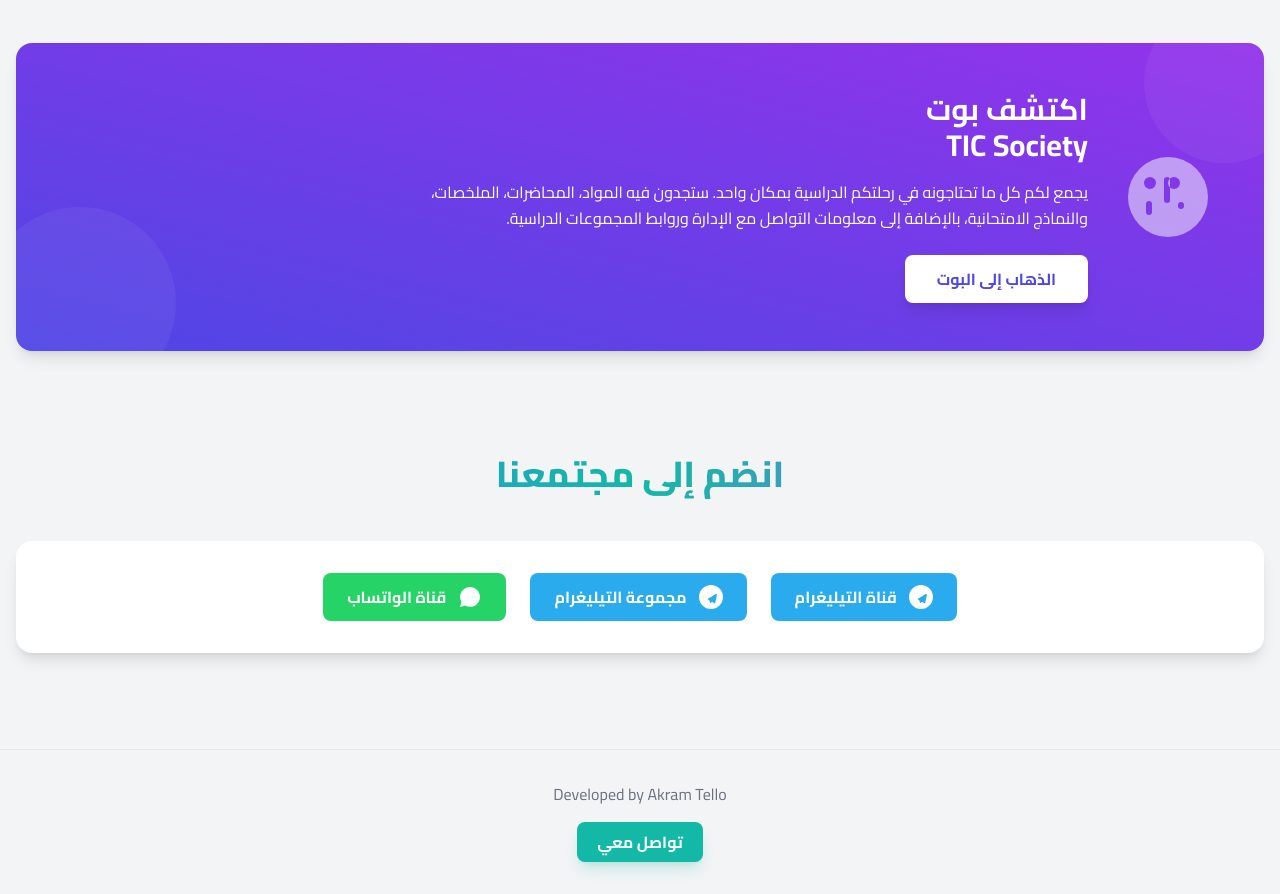
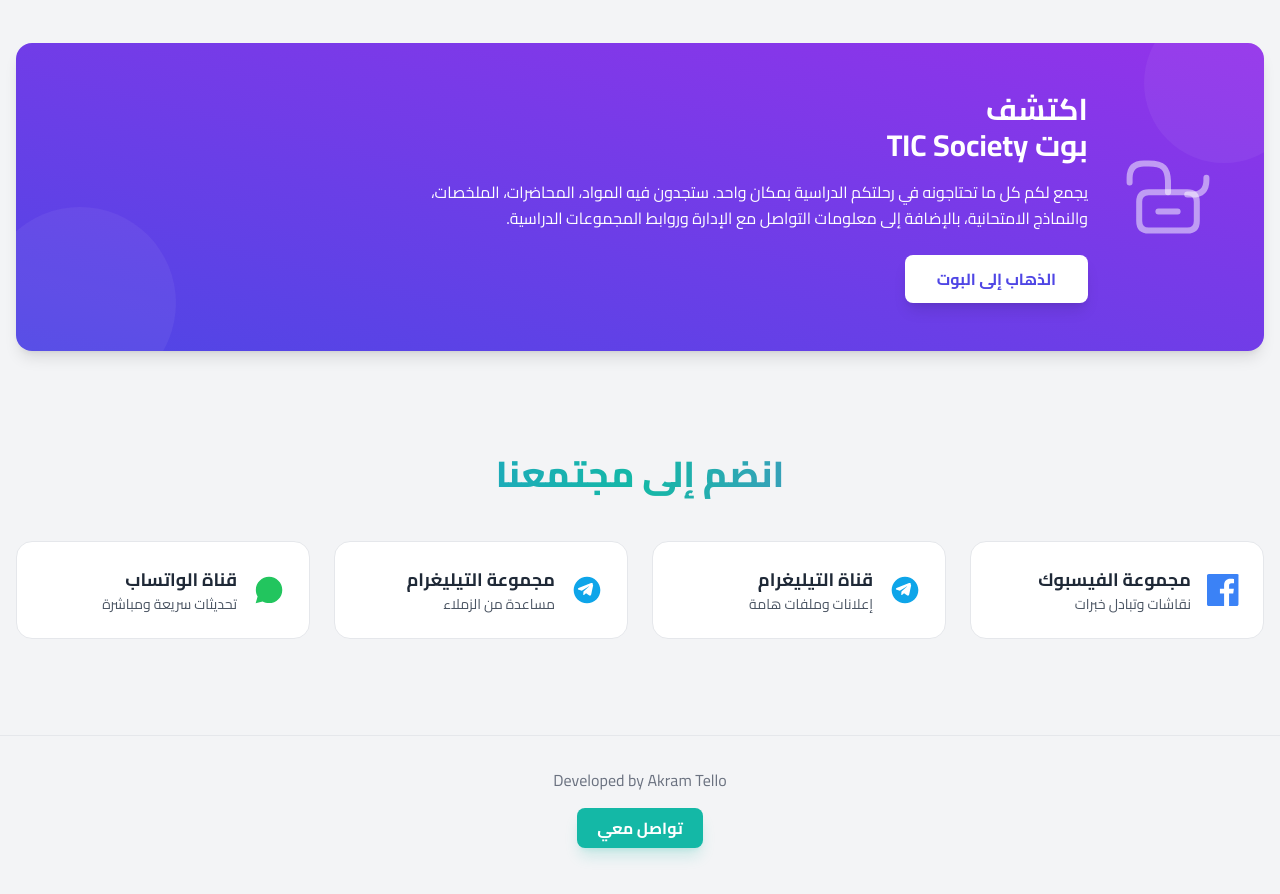
Before and after one commit to AkraMtello12/TIC-BAIT-Curriculum, a plain HTML site: page index.html in a window 1280 px wide. Shown: the part 1091-1985 px from the top of the page. Drawn offline with nearby package versions, Linux system fonts and the light colour scheme.

Commit message:
Update index.html

```diff
--- a/index.html
+++ b/index.html
@@ -99,6 +99,18 @@
             opacity: 1;
             transform: translateY(0);
         }
+        .social-card {
+            background-color: var(--bg-secondary);
+            border: 1px solid var(--border-color);
+            transition: transform 0.3s ease, box-shadow 0.3s ease, border-color 0.3s ease;
+        }
+        .social-card:hover {
+            transform: translateY(-5px);
+            box-shadow: 0 10px 15px -3px rgba(0,0,0,0.07), 0 4px 6px -2px rgba(0,0,0,0.05);
+        }
+        .dark .social-card:hover {
+            box-shadow: 0 10px 15px -3px rgba(0,0,0,0.15), 0 4px 6px -2px rgba(0,0,0,0.1);
+        }
     </style>
 </head>
 <body>
@@ -119,7 +131,7 @@
         <div class="flex flex-col sm:flex-row justify-center items-center gap-2 md:gap-4 mb-8 p-2 rounded-xl max-w-5xl mx-auto" style="background-color: rgba(128, 128, 128, 0.1);">
             <button data-tab="tab0" class="tab-btn w-full sm:w-auto flex-1 font-semibold py-3 px-6 rounded-lg transition-all duration-300">الرئيسية</button>
             <button data-tab="tab1" class="tab-btn w-full sm:w-auto flex-1 font-semibold py-3 px-6 rounded-lg transition-all duration-300">مقررات TIC</button>
-            <button data-tab="tab2" class="tab-btn w-full sm:w-auto flex-1 font-semibold py-3 px-6 rounded-lg transition-all duration-300">مقررات ترقية (ISDN)</button>
+            <button data-tab="tab2" class="tab-btn w-full sm:w-auto flex-1 font-semibold py-3 px-6 rounded-lg transition-all duration-300">مقراات ترقية (ISDN)</button>
             <button data-tab="tab3" class="tab-btn w-full sm:w-auto flex-1 font-semibold py-3 px-6 rounded-lg transition-all duration-300">مقررات ترقية (MIS)</button>
             <button data-tab="tab4" class="tab-btn w-full sm:w-auto flex-1 font-semibold py-3 px-6 rounded-lg transition-all duration-300">حاسبة المعدل</button>
             <button data-tab="tab5" class="tab-btn w-full sm:w-auto flex-1 font-semibold py-3 px-6 rounded-lg transition-all duration-300">حاسبة المحصلة</button>
@@ -191,12 +203,12 @@
     </footer>
 
     <script>
-        // --- HOME PAGE HTML (FIXED & IMPROVED) ---
+        // --- HOME PAGE HTML (ICONS & SECTIONS UPDATED) ---
         const homePageHTML = `
             <div id="tab0" class="tab-content space-y-16 md:space-y-24">
                 <!-- Hero Section -->
                 <section class="text-center pt-8 pb-12">
-                    <h2 class="text-4xl md:text-6xl font-extrabold mb-4 hero-gradient-text" style="line-height: 1.3;">بوابتك نحو التميز الرقمي</h2>
+                    <h2 class="text-4xl md:text-6xl font-extrabold mb-4 hero-gradient-text" style="line-height: 1.3;">بوابتك نحو التميز</h2>
                     <p class="max-w-3xl mx-auto text-lg md:text-xl mb-8" style="color: var(--text-secondary);">
                         في TIC Society، نوفر لك كل ما تحتاجه في رحلتك الأكاديمية بمعهد الحاسوب. من الخطط الدراسية إلى الأدوات التفاعلية، نحن هنا لدعمك في كل خطوة.
                     </p>
@@ -253,10 +265,10 @@
                         <div class="absolute -bottom-12 -left-8 w-48 h-48 bg-white/10 rounded-full opacity-50"></div>
                         <div class="relative z-10 flex flex-col md:flex-row items-center gap-8 text-center md:text-right">
                             <div class="flex-shrink-0">
-                                <svg class="w-24 h-24 text-white/50" fill="currentColor" viewBox="0 0 24 24"><path d="M12 2a10 10 0 1010 10A10.011 10.011 0 0012 2zm4 12.25a.75.75 0 01-1.5 0V14a.75.75 0 011.5 0zm-3.5-1.5a.75.75 0 01-1.5 0v-5a.75.75 0 011.5 0zm-4.5 3a.75.75 0 01-1.5 0v-2a.75.75 0 011.5 0zM9 8.5a1.5 1.5 0 11-3 0 1.5 1.5 0 013 0zm6 0a1.5 1.5 0 11-3 0 1.5 1.5 0 013 0z"/></svg>
+                                <svg class="w-24 h-24 text-white/50" viewBox="0 0 24 24" fill="none" xmlns="http://www.w3.org/2000/svg"><path d="M16.8 20.4H7.2C5.6 20.4 4.8 19.6 4.8 18V13.2C4.8 11.6 5.6 10.8 7.2 10.8H16.8C18.4 10.8 19.2 11.6 19.2 13.2V18C19.2 19.6 18.4 20.4 16.8 20.4Z" stroke="currentColor" stroke-width="1.5" stroke-miterlimit="10" stroke-linecap="round" stroke-linejoin="round"/><path d="M12 10.8V8.4C12 4.8 10.8 3.6 7.2 3.6H6C3.6 3.6 2.4 4.8 2.4 7.2V8.4" stroke="currentColor" stroke-width="1.5" stroke-miterlimit="10" stroke-linecap="round" stroke-linejoin="round"/><path d="M21.6 7.2V7.8C21.6 10.2 20.4 11.4 18 11.4H16.8" stroke="currentColor" stroke-width="1.5" stroke-miterlimit="10" stroke-linecap="round" stroke-linejoin="round"/><path d="M9.6 15.6H14.4" stroke="currentColor" stroke-width="1.5" stroke-miterlimit="10" stroke-linecap="round" stroke-linejoin="round"/></svg>
                             </div>
                             <div>
-                                <h3 class="text-3xl font-bold mb-4">اكتشف بوت<br>TIC Society</h3>
+                                <h3 class="text-3xl font-bold mb-4">اكتشف<br>بوت TIC Society</h3>
                                 <p class="mb-6 leading-relaxed max-w-2xl">
                                     يجمع لكم كل ما تحتاجونه في رحلتكم الدراسية بمكان واحد. ستجدون فيه المواد، المحاضرات، الملخصات، والنماذج الامتحانية، بالإضافة إلى معلومات التواصل مع الإدارة وروابط المجموعات الدراسية.
                                 </p>
@@ -271,21 +283,47 @@
                 <!-- Social Media Section -->
                 <section class="fade-in-section">
                     <h3 class="section-title hero-gradient-text">انضم إلى مجتمعنا</h3>
-                    <div class="p-8 rounded-2xl shadow-lg" style="background-color: var(--bg-secondary);">
-                        <div class="flex flex-col md:flex-row justify-center items-center gap-6">
-                            <a href="https://t.me/TicSociety1" target="_blank" class="flex items-center justify-center gap-3 w-full md:w-auto text-white font-bold py-3 px-6 rounded-lg transition-transform hover:scale-105" style="background-color: #2AABEE;">
-                                <svg class="w-6 h-6" fill="currentColor" viewBox="0 0 24 24"><path d="M12 24a12 12 0 1112-12 12.013 12.013 0 01-12 12zm4.42-14.751l-7.44 4.561c-.32.195-.335.534-.023.743l1.533 1.023.576 2.264c.068.265.34.34.524.182l1.53-1.299 2.14 1.585c.37.274.746.132.87-.31l1.746-8.11c.175-.817-.483-1.15-1.1-.834z"/></svg>
-                                <span>قناة التيليغرام</span>
-                            </a>
-                             <a href="https://t.me/TicSocietyGroup" target="_blank" class="flex items-center justify-center gap-3 w-full md:w-auto text-white font-bold py-3 px-6 rounded-lg transition-transform hover:scale-105" style="background-color: #2AABEE;">
-                                <svg class="w-6 h-6" fill="currentColor" viewBox="0 0 24 24"><path d="M12 24a12 12 0 1112-12 12.013 12.013 0 01-12 12zm4.42-14.751l-7.44 4.561c-.32.195-.335.534-.023.743l1.533 1.023.576 2.264c.068.265.34.34.524.182l1.53-1.299 2.14 1.585c.37.274.746.132.87-.31l1.746-8.11c.175-.817-.483-1.15-1.1-.834z"/></svg>
-                                <span>مجموعة التيليغرام</span>
-                            </a>
-                            <a href="https://whatsapp.com/channel/0029VamMm7OJP21BEbe7cK3z" target="_blank" class="flex items-center justify-center gap-3 w-full md:w-auto text-white font-bold py-3 px-6 rounded-lg transition-transform hover:scale-105" style="background-color: #25D366;">
-                                <svg class="w-6 h-6" fill="currentColor" viewBox="0 0 24 24"><path d="M12.04 2c-5.46 0-9.91 4.45-9.91 9.91 0 1.75.46 3.45 1.32 4.95L2 22l5.25-1.38c1.45.79 3.08 1.21 4.79 1.21h.01c5.46 0 9.91-4.45 9.91-9.91s-4.45-9.91-9.91-9.91zM17.2 15.25c-.22-.11-1.3-.64-1.5- .71-.2-.07-.35-.11-.49.11-.15.22-.57.71-.7 1.06-.13.15-.25.17-.47.06-.22-.11-1.23-.45-2.34-1.44-.86-.77-1.44-1.72-1.61-2.01-.17-.29-.02-.44.1-.58.11-.13.24-.33.36-.49.12-.16.16-.28.24-.46.08-.18.04-.33-.02-.44l-.49-1.18c-.11-.26-.22-.22-.3-.22-.08 0-.17-.04-.25-.04-.08 0-.22 0-.33.04-.11.04-.28.15-.42.28-.15.13-.53.51-.53 1.25s.54 2.45.62 2.62c.07.17 1.05 1.68 2.54 2.31.35.15.62.24.84.3.4.11.77.1.97-.04.24-.17.74-.86.85-1.03.1-.17.2-.28.17-.39z"/></svg>
-                                <span>قناة الواتساب</span>
-                            </a>
-                        </div>
+                    <div class="grid grid-cols-1 md:grid-cols-2 lg:grid-cols-4 gap-6">
+                        <!-- Facebook -->
+                        <a href="https://www.facebook.com/groups/ticsocietyteam/?ref=share&mibextid=NSMWBT" target="_blank" class="social-card block p-6 rounded-2xl hover:border-blue-500">
+                           <div class="flex items-center gap-4">
+                               <svg class="w-8 h-8 text-blue-500" fill="currentColor" viewBox="0 0 24 24"><path d="M22.675 0h-21.35C.59 0 0 .59 0 1.325v21.35C0 23.41.59 24 1.325 24H12.82v-9.29H9.692v-3.622h3.128V8.413c0-3.1 1.893-4.788 4.659-4.788 1.325 0 2.463.099 2.795.143v3.24l-1.918.001c-1.504 0-1.795.715-1.795 1.763v2.313h3.587l-.467 3.622h-3.12V24h5.713c.735 0 1.325-.59 1.325-1.325V1.325C24 .59 23.41 0 22.675 0z"/></svg>
+                               <div>
+                                   <h4 class="font-bold text-lg">مجموعة الفيسبوك</h4>
+                                   <p class="text-sm" style="color: var(--text-secondary);">نقاشات وتبادل خبرات</p>
+                               </div>
+                           </div>
+                        </a>
+                        <!-- Telegram Channel -->
+                        <a href="https://t.me/TicSociety1" target="_blank" class="social-card block p-6 rounded-2xl hover:border-sky-500">
+                           <div class="flex items-center gap-4">
+                               <svg class="w-8 h-8 text-sky-500" fill="currentColor" viewBox="0 0 24 24"><path d="M12 2c-5.52 0-10 4.48-10 10s4.48 10 10 10 10-4.48 10-10S17.52 2 12 2zm4.62 6.38l-1.44 6.86c-.2 1-.84 1.24-1.68  .78l-2.24-1.64-1.08 1.04c-.12.12-.28.28-.52.28-.2 0-.36-.08-.48-.2l.16-2.32 4.2-3.8c.16-.16-.04-.24-.28-.08l-5.16 3.24-2.2-.68c-1-.32-1.04-1.04.2-1.56l8.96-3.48c.84-.32 1.56.2 1.28 1.16z"/></svg>
+                               <div>
+                                   <h4 class="font-bold text-lg">قناة التيليغرام</h4>
+                                   <p class="text-sm" style="color: var(--text-secondary);">إعلانات وملفات هامة</p>
+                               </div>
+                           </div>
+                        </a>
+                        <!-- Telegram Group -->
+                        <a href="https://t.me/TicSocietyGroup" target="_blank" class="social-card block p-6 rounded-2xl hover:border-sky-500">
+                           <div class="flex items-center gap-4">
+                               <svg class="w-8 h-8 text-sky-500" fill="currentColor" viewBox="0 0 24 24"><path d="M12 2c-5.52 0-10 4.48-10 10s4.48 10 10 10 10-4.48 10-10S17.52 2 12 2zm4.62 6.38l-1.44 6.86c-.2 1-.84 1.24-1.68  .78l-2.24-1.64-1.08 1.04c-.12.12-.28.28-.52.28-.2 0-.36-.08-.48-.2l.16-2.32 4.2-3.8c.16-.16-.04-.24-.28-.08l-5.16 3.24-2.2-.68c-1-.32-1.04-1.04.2-1.56l8.96-3.48c.84-.32 1.56.2 1.28 1.16z"/></svg>
+                               <div>
+                                   <h4 class="font-bold text-lg">مجموعة التيليغرام</h4>
+                                   <p class="text-sm" style="color: var(--text-secondary);">مساعدة من الزملاء</p>
+                               </div>
+                           </div>
+                        </a>
+                        <!-- WhatsApp -->
+                        <a href="https://whatsapp.com/channel/0029VamMm7OJP21BEbe7cK3z" target="_blank" class="social-card block p-6 rounded-2xl hover:border-green-500">
+                           <div class="flex items-center gap-4">
+                               <svg class="w-8 h-8 text-green-500" fill="currentColor" viewBox="0 0 24 24"><path d="M12.04 2c-5.46 0-9.91 4.45-9.91 9.91 0 1.75.46 3.45 1.32 4.95L2 22l5.25-1.38c1.45.79 3.08 1.21 4.79 1.21h.01c5.46 0 9.91-4.45 9.91-9.91s-4.45-9.91-9.91-9.91zM17.2 15.25c-.22-.11-1.3-.64-1.5- .71-.2-.07-.35-.11-.49.11-.15.22-.57.71-.7 1.06-.13.15-.25.17-.47.06-.22-.11-1.23-.45-2.34-1.44-.86-.77-1.44-1.72-1.61-2.01-.17-.29-.02-.44.1-.58.11-.13.24-.33.36-.49.12-.16.16-.28.24-.46.08-.18.04-.33-.02-.44l-.49-1.18c-.11-.26-.22-.22-.3-.22-.08 0-.17-.04-.25-.04-.08 0-.22 0-.33.04-.11.04-.28.15-.42.28-.15.13-.53.51-.53 1.25s.54 2.45.62 2.62c.07.17 1.05 1.68 2.54 2.31.35.15.62.24.84.3.4.11.77.1.97-.04.24-.17.74-.86.85-1.03.1-.17.2-.28.17-.39z"/></svg>
+                               <div>
+                                   <h4 class="font-bold text-lg">قناة الواتساب</h4>
+                                   <p class="text-sm" style="color: var(--text-secondary);">تحديثات سريعة ومباشرة</p>
+                               </div>
+                           </div>
+                        </a>
                     </div>
                 </section>
             </div>
```
